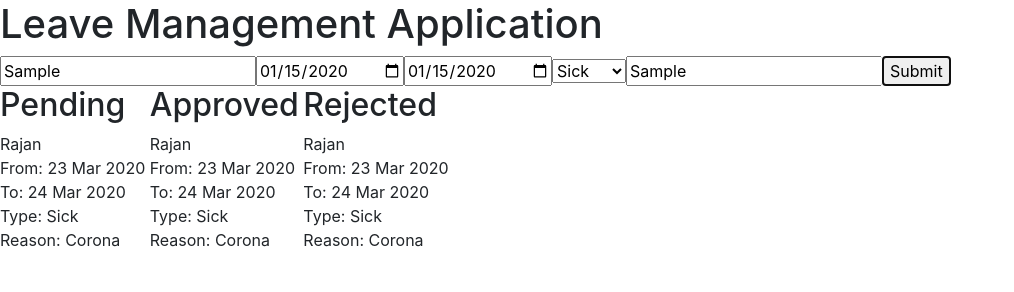
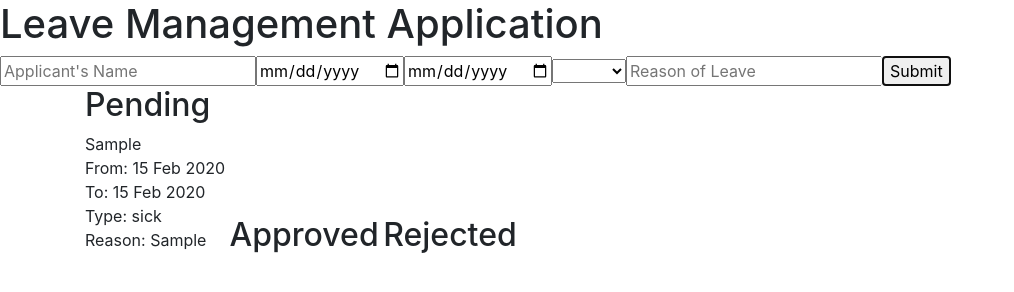
Before and after one commit to rajanjamu/rajanjamu.github.io, a plain HTML site: page main.html in a window 1280 px wide. Both pictures are taken after typing "Sample", "2020-01-15", "2020-01-15", "Sample" into the empty fields and a click on the button "Submit". Shown: the whole page, without its empty margins (0-1014 px from the left). Drawn offline with nearby package versions, Linux system fonts and the light colour scheme.

Commit message:
basic updation working

```diff
--- a/main.html
+++ b/main.html
@@ -24,12 +24,18 @@
         </form>
 
         <!-- Display leave applications -->
-        <div class="">
+        <div class="container">
+
+
           <!-- Pending leave application'S' -->
-          <div class="" style="display: inline-block">
-            <h2>Pending</h2>
+          <div class="pending" style="display: inline-block">
+            <h2 class="pending_title">Pending</h2>
             <!-- Pending leave application -->
-            <div class="">
+            <div class="pending_list">
+
+              <!-- Pending leave list -->
+              <!--
+              <div class="" id="pnd-0">
                 <p>
                   Rajan<br>
                   From: 23 Mar 2020<br>
@@ -38,13 +44,20 @@
                   Reason: Corona<br>
                 </p>
               </div>
+              -->
+
+            </div>
           </div>
 
           <!-- Approved leave application'S' -->
-          <div class="" style="display: inline-block">
-            <h2>Approved</h2>
+          <div class="approved" style="display: inline-block">
+            <h2 class="approved_title">Approved</h2>
             <!-- Approved leave application -->
-            <div class="">
+            <div class="approved_list">
+
+              <!-- Approved leave list -->
+              <!--
+              <div class="" id="apr-0">
                 <p>
                   Rajan<br>
                   From: 23 Mar 2020<br>
@@ -53,13 +66,20 @@
                   Reason: Corona<br>
                 </p>
               </div>
+              -->
+
+            </div>
           </div>
 
           <!-- Rejected leave application'S' -->
-          <div class="" style="display: inline-block">
-            <h2>Rejected</h2>
+          <div class="rejected" style="display: inline-block">
+            <h2 class="rejected_title">Rejected</h2>
             <!-- Rejected leave application -->
-            <div class="">
+            <div class="rejected_list">
+
+              <!-- Rejected leave list -->
+              <!--
+              <div class="" id="rej-0">
                 <p>
                   Rajan<br>
                   From: 23 Mar 2020<br>
@@ -68,7 +88,11 @@
                   Reason: Corona<br>
                 </p>
               </div>
+              -->
+
             </div>
+          </div>
+
         </div>
 
         <script src="main.js"></script>
--- a/main.js
+++ b/main.js
@@ -0,0 +1,154 @@
+var leaveController = (function() {
+  var Item = function(id, name, fromDate, toDate, type, reason) {
+    this.id = id;
+    this.name = name,
+    this.fromDate = fromDate,
+    this.toDate = toDate,
+    this.type = type,
+    this.reason = reason
+  };
+
+  var data = {
+    pnd: [],
+    apr: [],
+    rej: []
+  };
+
+  var formatDate = function(dt) {
+    var month = ['Jan', 'Feb', 'Mar', 'Apr', 'May', 'Jun', 'Jul', 'Aug', 'Sep', 'Oct', 'Nov', 'Dec'];
+    var dateSplit = dt.split('-');
+    return dateSplit[2] + ' ' + month[parseInt(dateSplit[1])] + ' ' + dateSplit[0];
+  };
+
+  return {
+    addItem: function(input, status) {
+      var item, ID;
+
+      if (data[status].length > 0) {
+        ID = data[status].length + 1;
+      } else {
+        ID = 1;
+      }
+
+      item = new Item(
+        ID,
+        input.name,
+        formatDate(input.fromDate),
+        formatDate(input.toDate),
+        input.type,
+        input.reason
+      );
+      data[status].push(item);
+      return item;
+    },
+
+    testing: function() {
+      return data;
+    }
+  }
+
+})();
+
+var UIController = (function() {
+
+  DOMstrings = {
+    inputName: '.add_name',
+    inputFromDate: '.add_from_date',
+    inputToDate: '.add_to_date',
+    inputType: '.add_type',
+    inputReason: '.add_reason',
+    inputButton: '.add_btn',
+    pndContainer: '.pending_list',
+    aprContainer: '.approved_list',
+    rejContainer: '.rejected_list'
+  }
+
+  return {
+    getDOMstrings: function() {
+      return DOMstrings;
+    },
+
+    getInput: function() {
+      return {
+        name: document.querySelector(DOMstrings.inputName).value,
+        fromDate: document.querySelector(DOMstrings.inputFromDate).value,
+        toDate: document.querySelector(DOMstrings.inputToDate).value,
+        type: document.querySelector(DOMstrings.inputType).value,
+        reason: document.querySelector(DOMstrings.inputReason).value
+      }
+    },
+
+    clearFields: function() {
+      var fields, fieldsArr;
+
+        var fields = document.querySelectorAll(
+          DOMstrings.inputName + ',' +
+          DOMstrings.inputFromDate + ',' +
+          DOMstrings.inputToDate + ',' +
+          DOMstrings.inputType + ',' +
+          DOMstrings.inputReason
+        )
+
+        fieldsArr = Array.prototype.slice.call(fields);
+        fieldsArr.forEach(function(field) {
+          field.value = ''
+        });
+    },
+
+    addListItem: function(newItem, status) {
+      var html, newHtml, element;
+
+      switch(status) {
+        case 'pnd': element = DOMstrings.pndContainer; break;
+        case 'apr': element = DOMstrings.aprContainer; break;
+        case 'rej': element = DOMstrings.rejContainer; break;
+      }
+
+      html = '<div class="" id="%status%-%id%"><p>%name%<br>From: %fromDate%<br>To: %toDate%<br>Type: %type%<br>Reason: %reason%<br></p></div>';
+      newHtml = html.replace('%status%', status);
+      newHtml = newHtml.replace('%id%', newItem.id);
+      newHtml = newHtml.replace('%name%', newItem.name);
+      newHtml = newHtml.replace('%fromDate%', newItem.fromDate);
+      newHtml = newHtml.replace('%toDate%', newItem.toDate);
+      newHtml = newHtml.replace('%type%', newItem.type);
+      newHtml = newHtml.replace('%reason%', newItem.reason);
+
+      document.querySelector(element).insertAdjacentHTML('beforeend', newHtml);
+    }
+  }
+
+})();
+
+var appController = (function() {
+
+  var ctrlAddItem = function() {
+    // 1. Get inputType
+    var input = UIController.getInput();
+
+    // 2. Update data structure
+    var newItem = leaveController.addItem(input, 'pnd');
+    console.log(newItem);
+
+    // 3. Update UI
+    UIController.addListItem(newItem, 'pnd');
+
+    // 4. Clear input fields
+    UIController.clearFields();
+  }
+
+  var setupEventListeners = function() {
+    DOM = UIController.getDOMstrings();
+    document.querySelector(DOM.inputButton).addEventListener('click', ctrlAddItem);
+  }
+
+  return {
+
+    init: function() {
+      console.log('Application started!');
+      setupEventListeners();
+    }
+
+  };
+})();
+
+appController.init();
```
Lines whose indentation alone changed are shown as unchanged.
